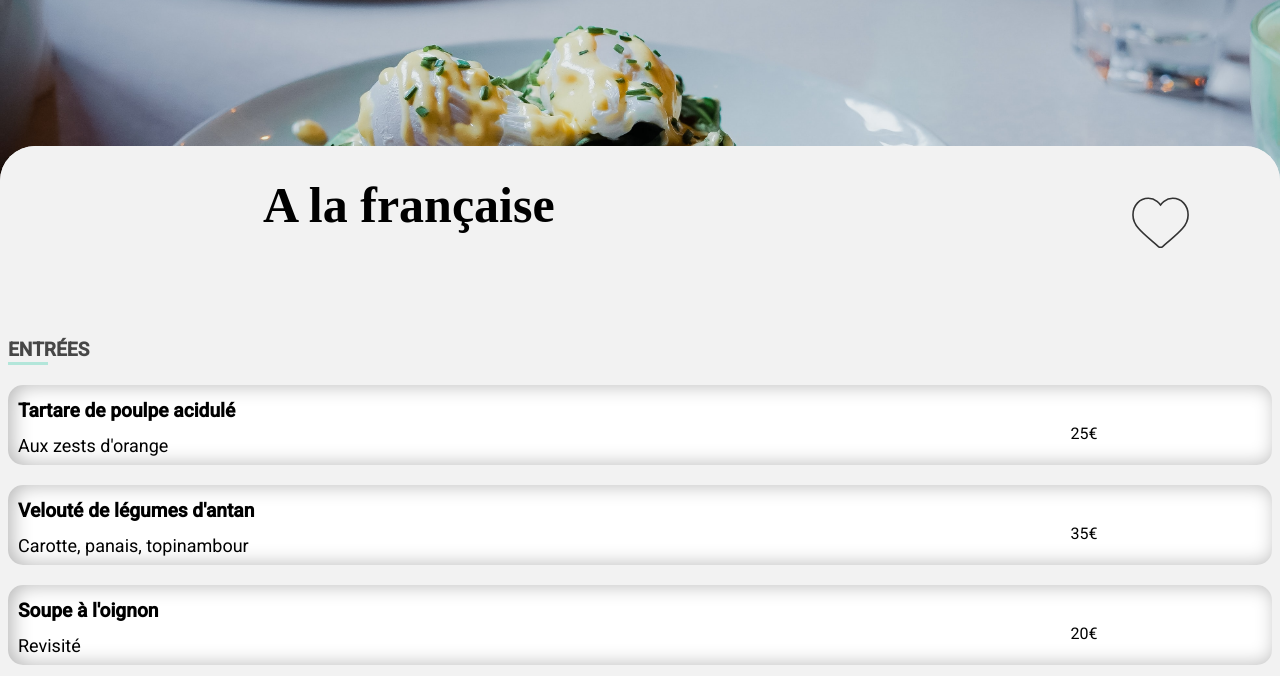
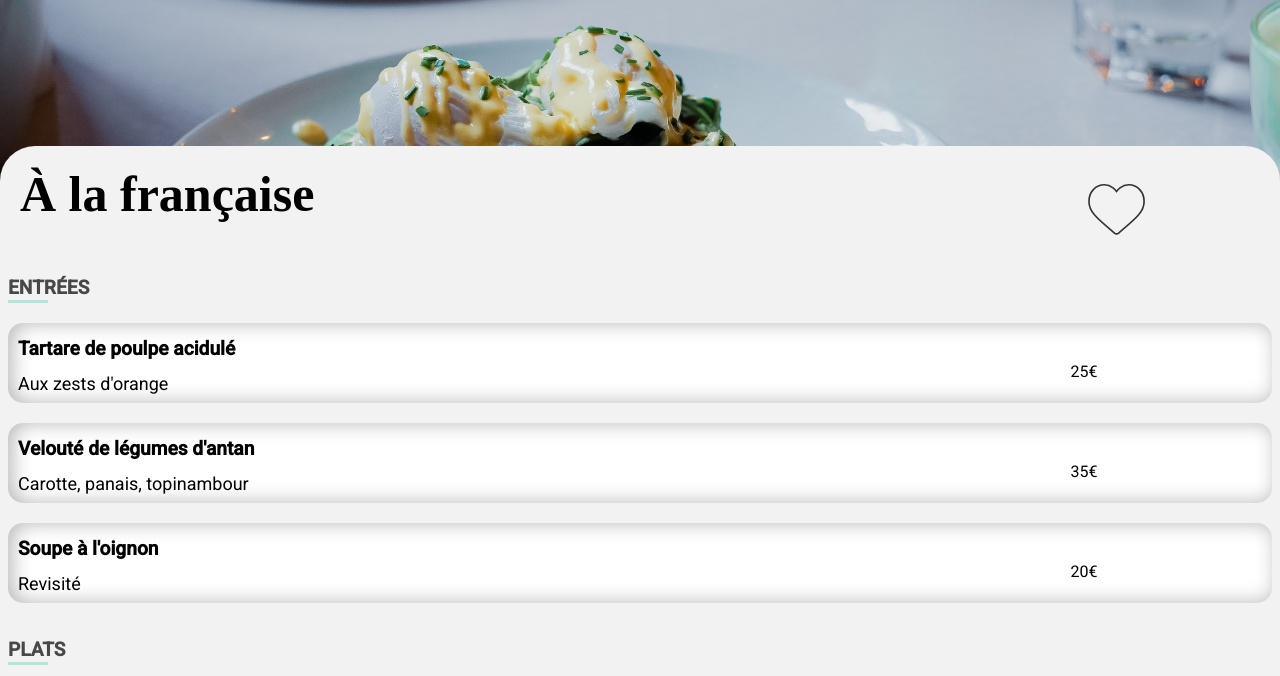
Before and after one commit to VM-Society/P3_Kevin_VDB, a plain HTML site: page menu3.html in a window 1280 px wide. Shown: the part 119-795 px from the top of the page. Drawn offline with Linux system fonts and the light colour scheme; a web font is replaced by a local one.

Commit message:
modification html et css

```diff
--- a/menu.css
+++ b/menu.css
@@ -49,22 +49,27 @@ header img {
 main {
 	background: #f2f2f2;
 	border-radius: 35px 35px 0 0;
-	height: 1350px;
+	height: 1290px;
 	margin-top: -45px;
 	position: relative;
+}
+
+.titre {
+	display: grid;
+	grid-template-columns: 85% 6%;
+	grid-template-rows: 57px;
 }
 
 h1 {
 	font-family: Shrikhand;
 	height: 19px;
-	margin-top: 17px;
-	padding-top: 13px;
+	padding-top: 19px;
 	font-size: x-large;
+	justify-self: center;
 }
 
-svg {
-	align-self: self-end;
-	padding-bottom: 25px;
+.titre svg {
+	align-self: flex-end;
 }
 
 svg:hover path,
@@ -79,13 +84,6 @@ path {
 	stroke-width: 15px;
 	stroke: #333;
 }
-
-/* .main svg {
-	display: flex;
-	justify-content: end;
-	margin-right: 14px;
-	line-height: 0px;
-} */
 
 
 #entrées h2 {
@@ -214,43 +212,43 @@ path {
 	}
 }
 #entrées .scale {
-	-webkit-animation: scale-in-top 2s cubic-bezier(0.250, 0.460, 0.450, 0.940) 0.5s both;
+	animation: scale-in-top 2s cubic-bezier(0.250, 0.460, 0.450, 0.940) 0.5s both;
 	animation: scale-in-top 2s cubic-bezier(0.250, 0.460, 0.450, 0.940) 0.5s both;
 }
 #entrées .scale2 {
-	-webkit-animation: scale-in-top 2s cubic-bezier(0.250, 0.460, 0.450, 0.940) 0.8s both;
+	animation: scale-in-top 2s cubic-bezier(0.250, 0.460, 0.450, 0.940) 0.8s both;
 	animation: scale-in-top 2s cubic-bezier(0.250, 0.460, 0.450, 0.940) 1s both;
 }
 #entrées .scale3 {
-	-webkit-animation: scale-in-top 2s cubic-bezier(0.250, 0.460, 0.450, 0.940) 1.1s both;
+	animation: scale-in-top 2s cubic-bezier(0.250, 0.460, 0.450, 0.940) 1.1s both;
 	animation: scale-in-top 2s cubic-bezier(0.250, 0.460, 0.450, 0.940) 1.5s both;
 }
 
 
 #plats .scale {
-	-webkit-animation: scale-in-top 2s cubic-bezier(0.250, 0.460, 0.450, 0.940) 0.5s both;
+	animation: scale-in-top 2s cubic-bezier(0.250, 0.460, 0.450, 0.940) 0.5s both;
 	animation: scale-in-top 2s cubic-bezier(0.250, 0.460, 0.450, 0.940) 0.5s both;
 }
 #plats .scale2 {
-	-webkit-animation: scale-in-top 2s cubic-bezier(0.250, 0.460, 0.450, 0.940) 0.8s both;
+	animation: scale-in-top 2s cubic-bezier(0.250, 0.460, 0.450, 0.940) 0.8s both;
 	animation: scale-in-top 2s cubic-bezier(0.250, 0.460, 0.450, 0.940) 1s both;
 }
 #plats .scale3 {
-	-webkit-animation: scale-in-top 2s cubic-bezier(0.250, 0.460, 0.450, 0.940) 1.1s both;
+	animation: scale-in-top 2s cubic-bezier(0.250, 0.460, 0.450, 0.940) 1.1s both;
 	animation: scale-in-top 2s cubic-bezier(0.250, 0.460, 0.450, 0.940) 1.5s both;
 }
 
 
 #desserts .scale {
-	-webkit-animation: scale-in-top 2s cubic-bezier(0.250, 0.460, 0.450, 0.940) 0.5s both;
+	animation: scale-in-top 2s cubic-bezier(0.250, 0.460, 0.450, 0.940) 0.5s both;
 	animation: scale-in-top 2s cubic-bezier(0.250, 0.460, 0.450, 0.940) 0.5s both;
 }
 #desserts .scale2 {
-	-webkit-animation: scale-in-top 2s cubic-bezier(0.250, 0.460, 0.450, 0.940) 0.8s both;
+	animation: scale-in-top 2s cubic-bezier(0.250, 0.460, 0.450, 0.940) 0.8s both;
 	animation: scale-in-top 2s cubic-bezier(0.250, 0.460, 0.450, 0.940) 1s both;
 }
 #desserts .scale3 {
-	-webkit-animation: scale-in-top 2s cubic-bezier(0.250, 0.460, 0.450, 0.940) 1.1s both;
+	animation: scale-in-top 2s cubic-bezier(0.250, 0.460, 0.450, 0.940) 1.1s both;
 	animation: scale-in-top 2s cubic-bezier(0.250, 0.460, 0.450, 0.940) 1.5s both;
 }
 
@@ -304,6 +302,7 @@ path {
 	flex-direction: column;
 	padding: 0px 8px;
 	background: #f2f2f2;
+	margin-top: 25px;
 }
 
 #plats h3 {
@@ -348,6 +347,7 @@ path {
 	flex-direction: column;
 	padding: 0px 8px;
 	background: #f2f2f2;
+	margin-top: 25px;
 }
 
 #desserts h3 {
@@ -445,16 +445,25 @@ footer i {
 			font-size: 30px;
 		}
 
-		h1 {font-size: xx-large;
-			margin-left: 223px;
+		.titre {
+			grid-template-columns: 85% 15%;
+			grid-template-rows: 60px;
 		}
 
-		svg {
-			padding-bottom: 9px;
-			width: 81px;
+
+
+		h1 {
+			font-size: xx-large;
+			justify-self: self-start;
+			padding-left: 20px;
 		}
 
-		main {height: 1415px;}
+		.titre svg {
+			width: 81px;
+		    align-self: end;
+		}
+
+		main {height: 1340px;}
 
 		.menu .card {box-shadow: 4px 0px 20px inset #B6B6B6;}
 
@@ -509,18 +518,19 @@ footer i {
 
 		#home img {height: 80px;}
 
-		h1 {font-size: 50px;
-			margin-left: 255px;
+		h1 {font-size: 50px;}
+
+		main {height: 1360px;}
+
+		.titre svg {
+			width: 140px;
+			height: 111px;
+			align-self: baseline;
 		}
 
-		svg {
-			padding-bottom: 45px;
-			width: 140px;
-			height: 111px;
-		}
-
-		main {
-			height: 1480px;
+		.titre {
+			grid-template-columns: 85% 15%;
+			grid-template-rows: 85px;
 		}
 
 		button {margin: 35px 280px;}
--- a/menu3.html
+++ b/menu3.html
@@ -33,8 +33,9 @@
 
     <main class="menu">
 
-        <section id="entrées">
-            <h1>A la française</h1>
+        <div class="titre">
+
+            <h1>À la française</h1>
             <svg viewBox="-9 -80 1300.00020 470" width="48" height="48" xmlns="http://www.w3.org/2000/svg"
             stroke="" fill="">
             <path
@@ -46,6 +47,10 @@
                 </linearGradient>
             </defs>
             </svg>
+
+        </div>
+
+        <section id="entrées">
 
             <h2>ENTRÉES</h2>
 
```
Also changed, not shown: CSS/style.css (+13 -0 lines), index.html (+5 -0 lines), menu1.html (+6 -2 lines), menu2.html (+6 -1 lines), menu4.html (+6 -1 lines). Lines whose indentation alone changed are shown as unchanged.
